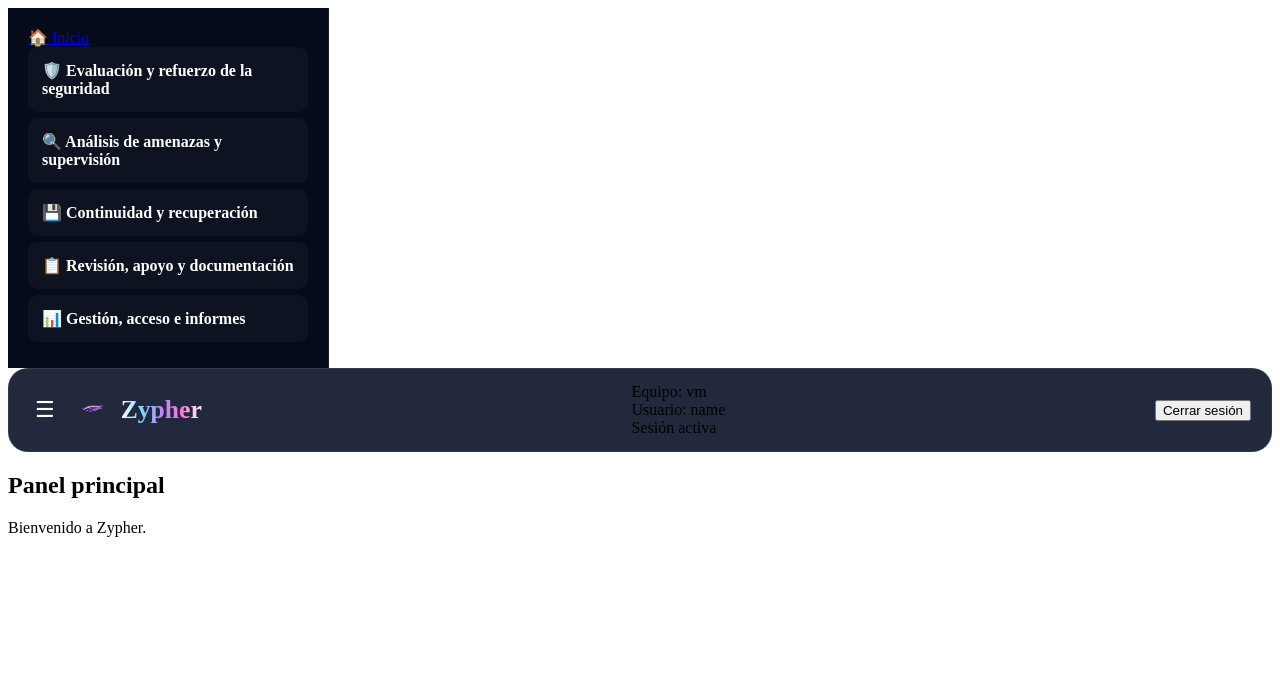
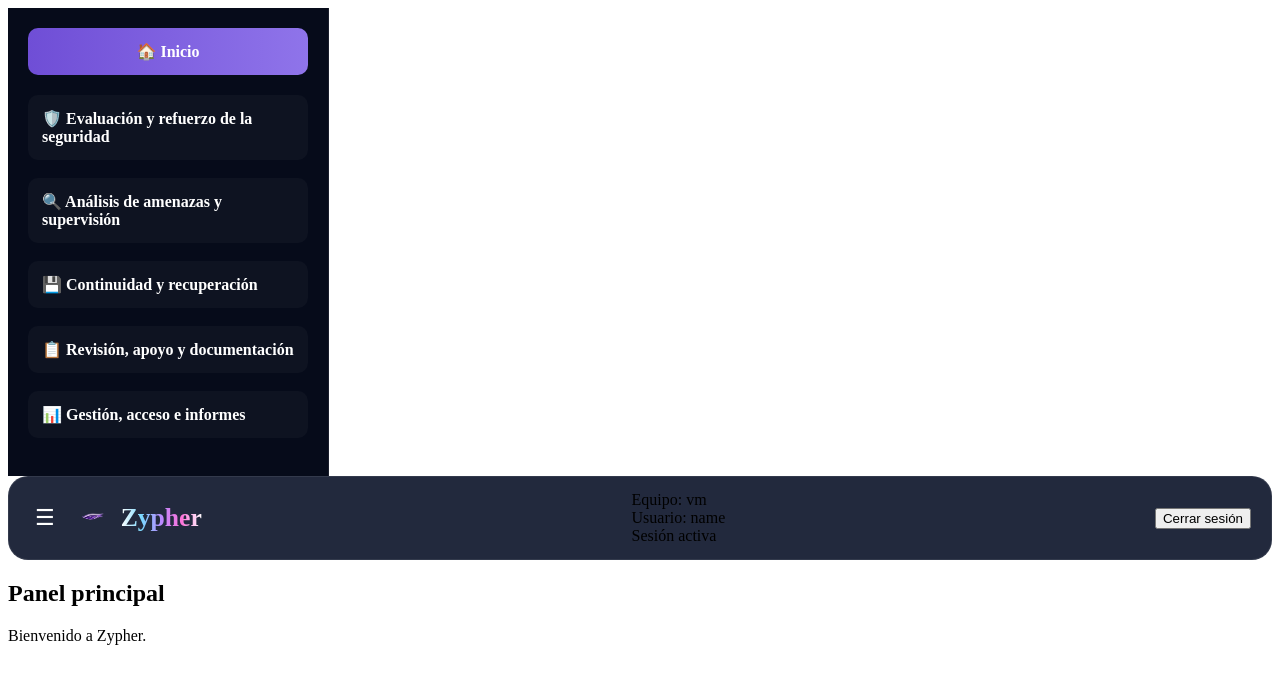
Before and after one commit to Doral-dev/Zypher---Herramienta-ciberseguridad---Proyecto-final-FP-2-SMR, a PHP site: page /dashboard-inicio.php in a window 1280 px wide. Shown: the top 678 px of the page. Run offline with PHP 8.4, Linux system fonts and the light colour scheme; the visitor is signed in with stand-in values (Sample User, id 1).

Commit message:
Update dashboard.css

```diff
--- a/css/dashboard.css
+++ b/css/dashboard.css
@@ -83,3 +83,24 @@
   font-size: 22px;
   cursor: pointer;
 }
+
+
+.menu-category {
+  margin-bottom: 18px;
+}
+
+.menu-home {
+  display: block;
+  padding: 14px;
+  margin-bottom: 20px;
+  font-weight: 700;
+  color: white;
+  text-decoration: none;
+  background: linear-gradient(90deg,#6f4ed6,#8f74ea);
+  border-radius: 10px;
+  text-align: center;
+}
+
+.menu-home:hover {
+  opacity: 0.9;
+}
```
